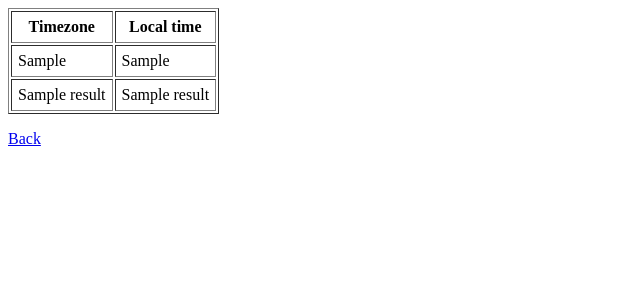
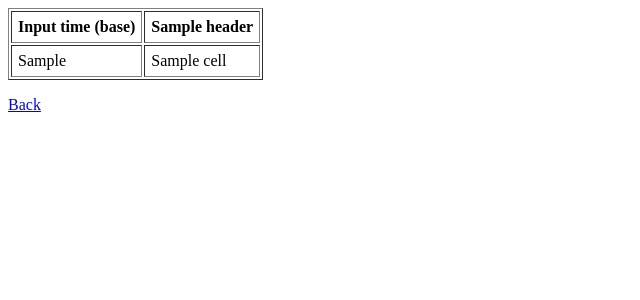
Before and after one commit to thedataincubator/timezones, a Flask app: template timezones/templates/results.html in a window 1280 px wide. Shown: the top 300 px of the page, without its empty margins (0-640 px from the left). Run offline with Flask 2, Linux system fonts and the light colour scheme; the template is opened without the code that fills it: most values are stand-ins (such as "Sample title", 1, 10 or a date in 2020).

Commit message:
Now taking multiple times and outputing result as a table

```diff
--- a/timezones/app.py
+++ b/timezones/app.py
@@ -20,29 +20,46 @@ def index():
             base_tz_obj = pytz.timezone(base_tz)
         # collect target zones, ignore empty inputs
         zones = [z.strip() for z in request.form.getlist('zones') if z and z.strip()]
+        # collect multiple times; empty entries will be treated as 'now' when processing
+        times_raw = request.form.getlist('times')
+        if not times_raw:
+            times_raw = [request.form.get('time', '')]
 
-        if not time_str:
-            base_dt = datetime.now(base_tz_obj)
-        else:
-            # datetime-local input like '2025-12-28T15:30'
+        # prepare list of base datetimes (one per input time)
+        base_datetimes = []
+        for t in times_raw:
+            if not t or not t.strip():
+                base_datetimes.append(datetime.now(base_tz_obj))
+                continue
             try:
-                dt = datetime.fromisoformat(time_str)
+                dt = datetime.fromisoformat(t)
             except Exception:
-                dt = datetime.strptime(time_str, "%Y-%m-%dT%H:%M")
-            base_dt = base_tz_obj.localize(dt)
+                dt = datetime.strptime(t, "%Y-%m-%dT%H:%M")
+            base_datetimes.append(base_tz_obj.localize(dt))
 
-        results = []
+        # build columns (timezones) with base_tz first, avoid duplicates
+        cols = [base_tz]
         for z in zones:
-            try:
-                tz_obj = pytz.timezone(z)
-            except Exception:
-                # include an informative row for unknown timezone strings
-                results.append((z, 'Unrecognized timezone'))
-                continue
-            converted = base_dt.astimezone(tz_obj)
-            results.append((z, converted.strftime('%Y-%m-%d %H:%M:%S %Z%z')))
+            if z and z != base_tz and z not in cols:
+                cols.append(z)
 
-        return render_template('results.html', base_dt=base_dt.strftime('%Y-%m-%d %H:%M:%S %Z%z'), results=results, base_tz=base_tz)
+        # build matrix rows: each row corresponds to an input time
+        rows_matrix = []
+        for base_dt in base_datetimes:
+            # display input time without timezone information
+            base_display = base_dt.strftime('%Y-%m-%d %H:%M:%S')
+            row_cells = []
+            for col in cols:
+                try:
+                    tz_obj = pytz.timezone(col)
+                    converted = base_dt.astimezone(tz_obj)
+                    # show only date and time in the grid cells
+                    row_cells.append(converted.strftime('%Y-%m-%d %H:%M:%S'))
+                except Exception:
+                    row_cells.append('Unrecognized timezone')
+            rows_matrix.append((base_display, row_cells))
+
+        return render_template('results.html', headers=cols, rows=rows_matrix)
 
     return render_template('index.html', timezones=TIMEZONES)
 
--- a/timezones/templates/results.html
+++ b/timezones/templates/results.html
@@ -6,16 +6,18 @@
   </head>
   <body>
     <table border="1" cellpadding="6">
-      <tr><th>Timezone</th><th>Local time</th></tr>
-      <!-- include the base timezone as the first row -->
       <tr>
-        <td>{{ base_tz }}</td>
-        <td>{{ base_dt }}</td>
+        <th>Input time (base)</th>
+        {% for tz in headers %}
+          <th>{{ tz }}</th>
+        {% endfor %}
       </tr>
-      {% for tz, t in results %}
+      {% for base_display, cells in rows %}
       <tr>
-        <td>{{ tz }}</td>
-        <td>{{ t }}</td>
+        <td>{{ base_display }}</td>
+        {% for cell in cells %}
+          <td>{{ cell }}</td>
+        {% endfor %}
       </tr>
       {% endfor %}
     </table>
```
Also changed, not shown: timezones/templates/index.html (+31 -3 lines).
